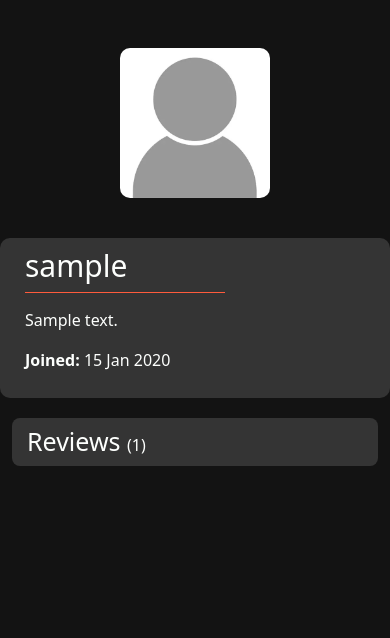
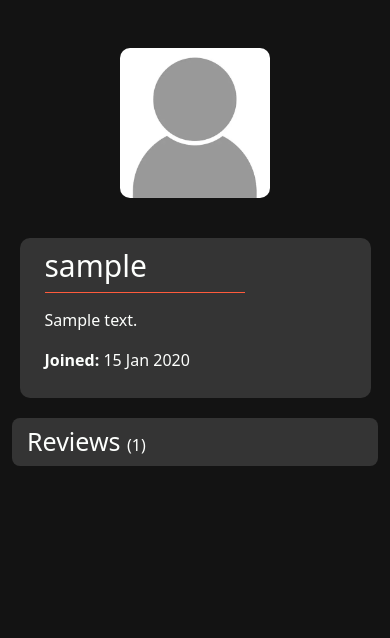
Before and after one commit to m-dixon5/FilmArchive, a Django app: page /profiles/user/1/ in a window 390 px wide. Shown: the part 61-699 px from the top of the page. Run offline with Django 4.2, Linux system fonts and the light colour scheme; tables that the repository leaves empty hold one stand-in row (values such as "Sample post"); grey boxes marked "Sample" are stand-in pictures; parts of the project's set-up code (start-up, migrations or seed data) failed here and were passed over; some libraries are stand-ins or nearby versions.

Commit message:
Fix profile page responsivity

```diff
--- a/static/css/base.css
+++ b/static/css/base.css
@@ -695,6 +695,14 @@ main {
   .card-img-top {
     margin: 10px 0px 0px;
   }
+
+  .info {
+    justify-content: center;
+  }
+
+  .about-user-section {
+    width: 90%;
+  }
 }
 
 @media screen and (max-width: 420px) {
@@ -723,6 +731,7 @@ main {
   .card {
     width: 300px;
   }
+
 }
 
 @media screen and (max-width: 343px) {
```
